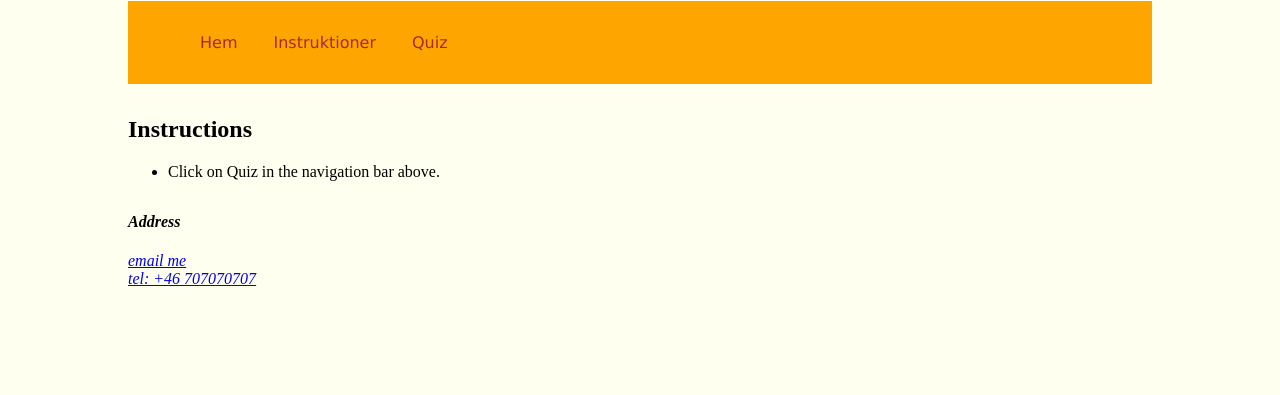
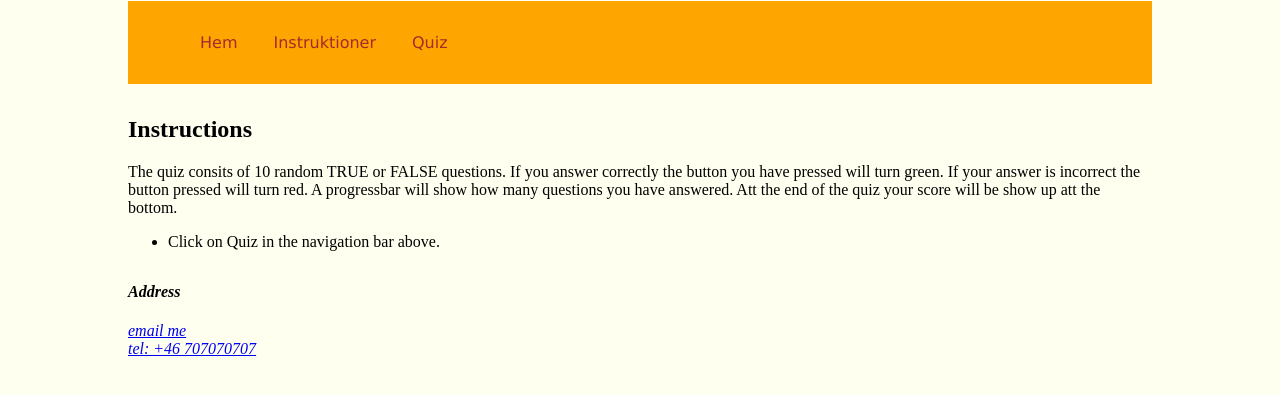
Before and after one commit to Saltkatt/Quiz, a plain HTML site: page instructions.html in a window 1280 px wide. Shown: the part 79-474 px from the top of the page. Drawn offline with Linux system fonts and the light colour scheme.

Commit message:
Added instructions

```diff
--- a/instructions.html
+++ b/instructions.html
@@ -22,6 +22,11 @@
       <section>
         <article>
           <h2>Instructions</h2>
+          <p>The quiz consits of 10 random TRUE or FALSE questions.
+          If you answer correctly the button you have pressed will turn green.
+          If your answer is incorrect the button pressed will turn red.
+          A progressbar will show how many questions you have answered.
+          Att the end of the quiz your score will be show up att the bottom.</p>
           <ul>
             <li>Click on Quiz in the navigation bar above. </li>
           </ul>
```
